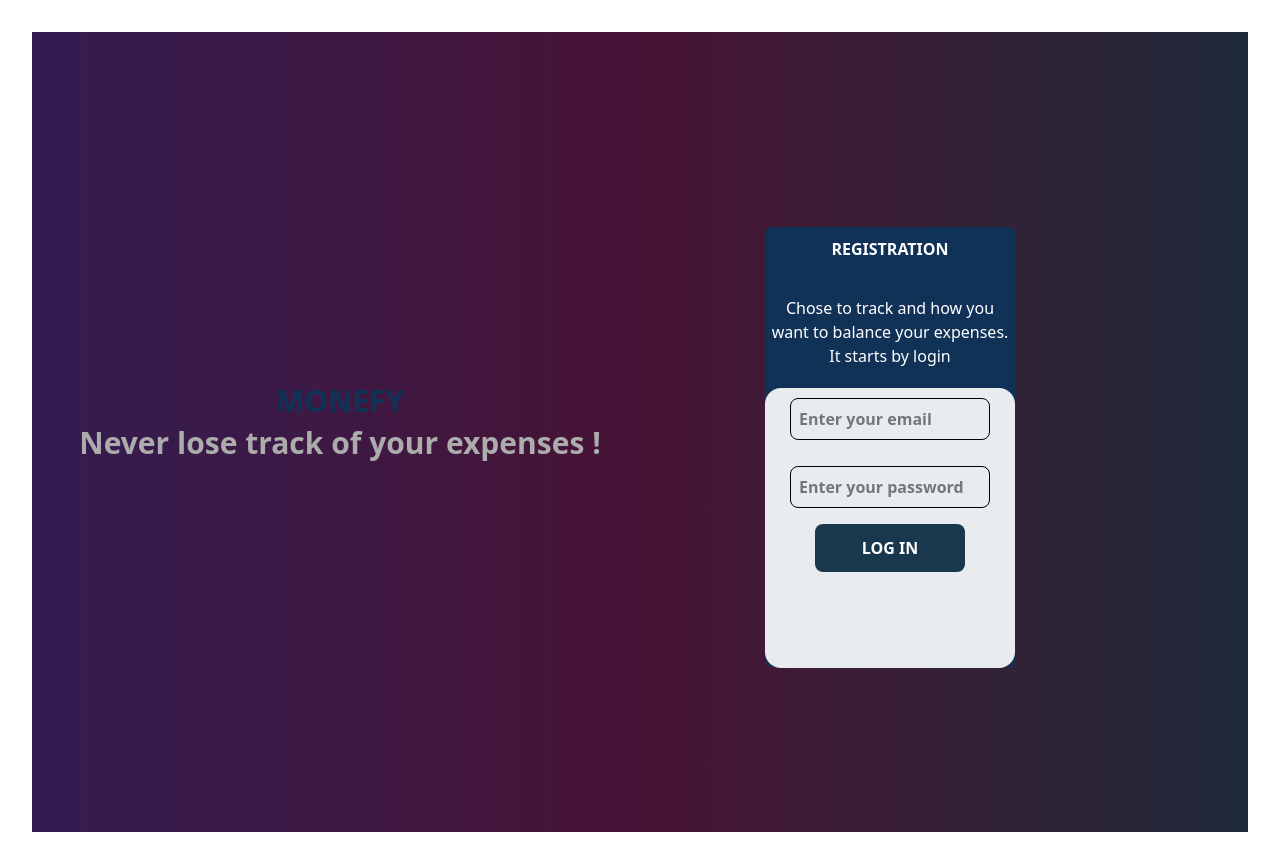
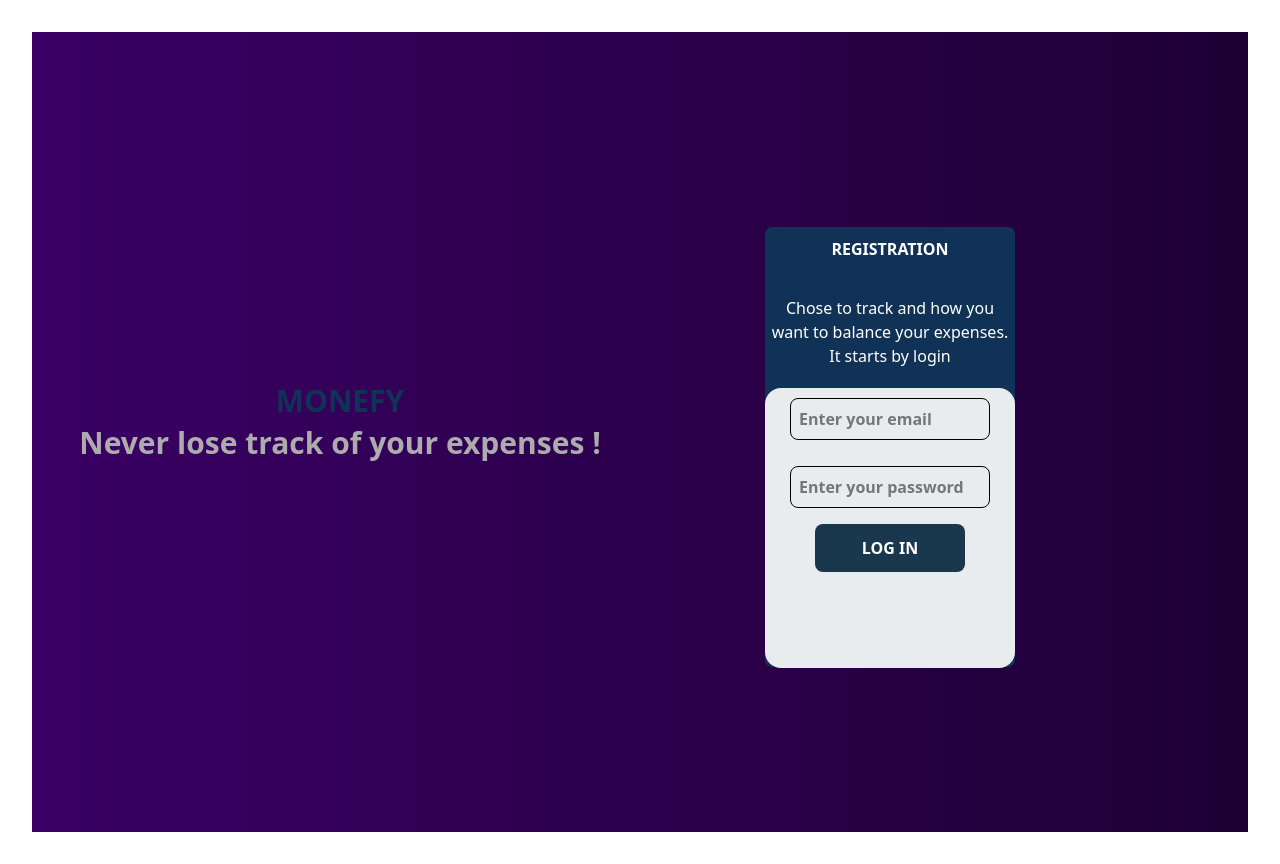
Before and after one commit to Ange-H0610/PersonalExpenseTracker, a React (Vite) app: page / in a window 1280 px wide. Built offline with nearby package versions, Linux system fonts and the light colour scheme.

Commit message:
feat: added animation to background

```diff
--- a/src/App.css
+++ b/src/App.css
@@ -41,3 +41,14 @@
 .read-the-docs {
   color: #888;
 }
+@keyframes gradientMove {
+  0% { background-position: 0% 50%; }
+  50% { background-position: 100% 50%; }
+  100% { background-position: 0% 50%; }
+}
+
+.bg-animated-gradient {
+  background: linear-gradient(270deg, #000000, #4b0082, #800080, #000000);
+  background-size: 800% 800%;
+  animation: gradientMove 20s ease infinite;
+}
--- a/src/homePage.jsx
+++ b/src/homePage.jsx
@@ -20,7 +20,7 @@ export default function Homepage() {
   ];
 
   return (
-    <div className="min-h-screen bg-gradient-to-r from-black via-purple-900 to-purple-700 text-white p-6 overflow-x-hidden">
+    <div className="min-h-screen text-white p-6 overflow-x-hidden bg-animated-gradient">
 
       <div className="flex justify-between items-center mb-6">
         <h1 className="text-4xl font-bold">Personal Expense Tracker</h1>
--- a/src/login.jsx
+++ b/src/login.jsx
@@ -11,17 +11,17 @@ function LoginForm() {
   const handleLogin = (e) => {
     e.preventDefault();
 
-    // Vérification simple : si email et password sont remplis
+
     if (email && password) {
-      localStorage.setItem("token", "dummy-token"); // facultatif
-      navigate("/homepage"); // ← redirection vers Homepage
+      localStorage.setItem("token", "dummy-token");
+      navigate("/homepage");
     } else {
       alert("Veuillez entrer vos identifiants !");
     }
   };
 
   return (
-    <div className="min-h-screen flex items-center w-full justify-center bg-gradient-to-r from-[#341c51] to-gray-800 via-[#471235]">
+    <div className="min-h-screen flex items-center w-full justify-center bg-gradient-to-r from-[#341c51] to-gray-800 via-[#471235]min-h-screen text-white p-6 overflow-x-hidden bg-animated-gradient">
       <article className="absolute ml-[-600px] text-3xl mb-5 font-bold text-balance">
         <h1 className="mb-1.5 text-[#113257]">MONEFY</h1>
         <h2 className="text-balance text-[#ACACAC]">Never lose track of your expenses !</h2>
```
